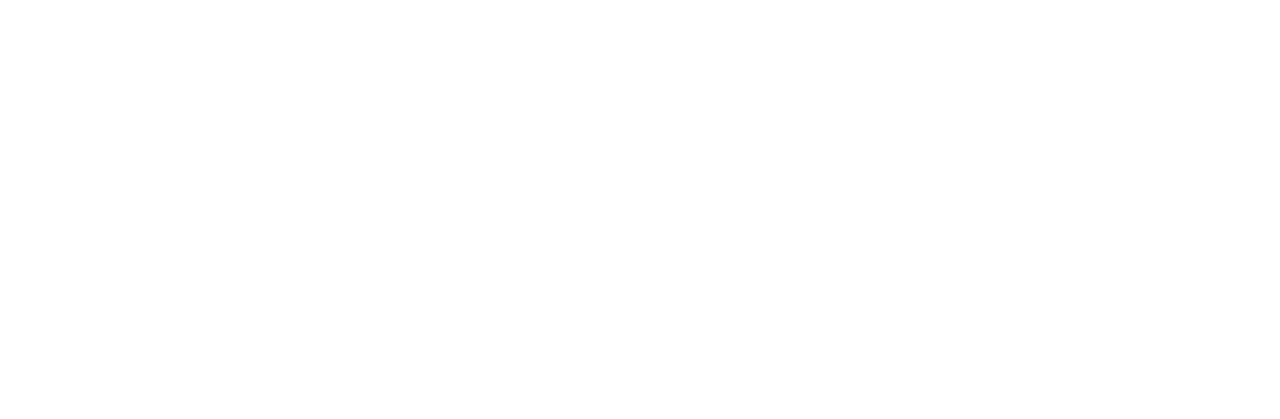
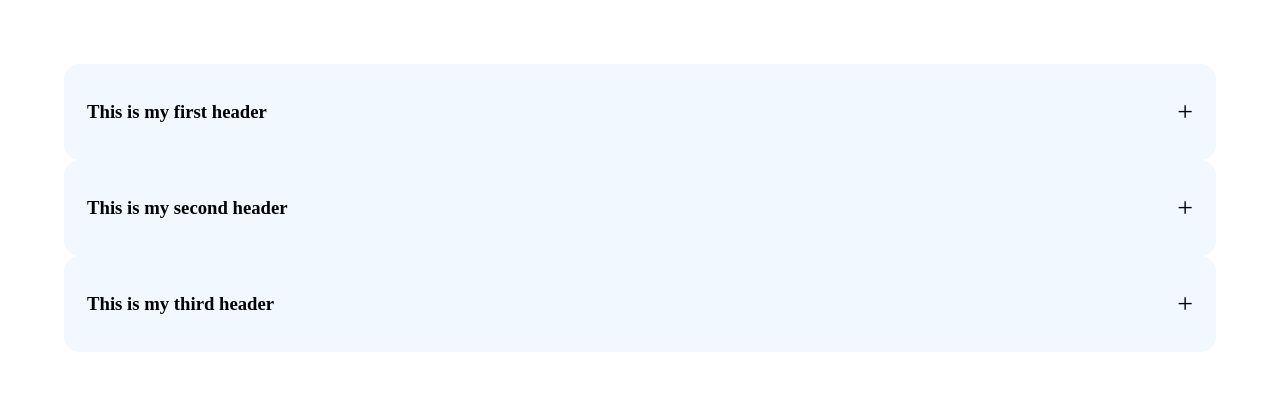
Before and after one commit to alyoakum/hw9-mw9-yoakum-anna, a plain HTML site: page index.html in a window 1280 px wide. Drawn offline with Linux system fonts and the light colour scheme.

Commit message:
Add style and content

```diff
--- a/index.html
+++ b/index.html
@@ -19,8 +19,40 @@
 
 	<body>
 
+    <div id="accordion">
 
-        <script src="main.js"></script>
+      <div class="accordion-headers">
+  			<h3>This is my first header</h3>
+  			<p class="toggle-indicator">+</p>
+			</div>
+
+			<div class="accordion-description">
+				 <p>This is description 1</p>
+			</div>
+
+
+			<div class="accordion-headers">
+					<h3>This is my second header</h3>
+					<p class="toggle-indicator">+</p>
+			</div>
+
+      <div class="accordion-description">
+				<p>This is description 2</p>
+			</div>
+
+			<div class="accordion-headers">
+				<h3>This is my third header</h3>
+				 <p class="toggle-indicator">+</p>
+			</div>
+
+			<div class="accordion-description">
+				<p>This is description 3</p>
+			</div>
+
+			</div>
+
+
+  <script src="main.js"></script>
 	</body>
 
 </html>
--- a/main.css
+++ b/main.css
@@ -7,3 +7,28 @@
 article, aside, details, figcaption, figure, footer, header, main, nav, section, summary {
     display:block;
 }
+
+#accordion {
+  margin: 0 auto;
+  padding: 5%;
+}
+
+.accordion-headers {
+  height: 50px;
+  display: flex;
+  align-items: center;
+  border-radius: 15px;
+  background-color: #f1f8ff;
+  margin: 0 auto;
+  padding: 2%;
+  justify-content: space-between;
+}
+
+.toggle-indicator {
+  font-size: 28px;
+}
+
+.accordion-description {
+  overflow: hidden;
+  height: 0;
+}
```
